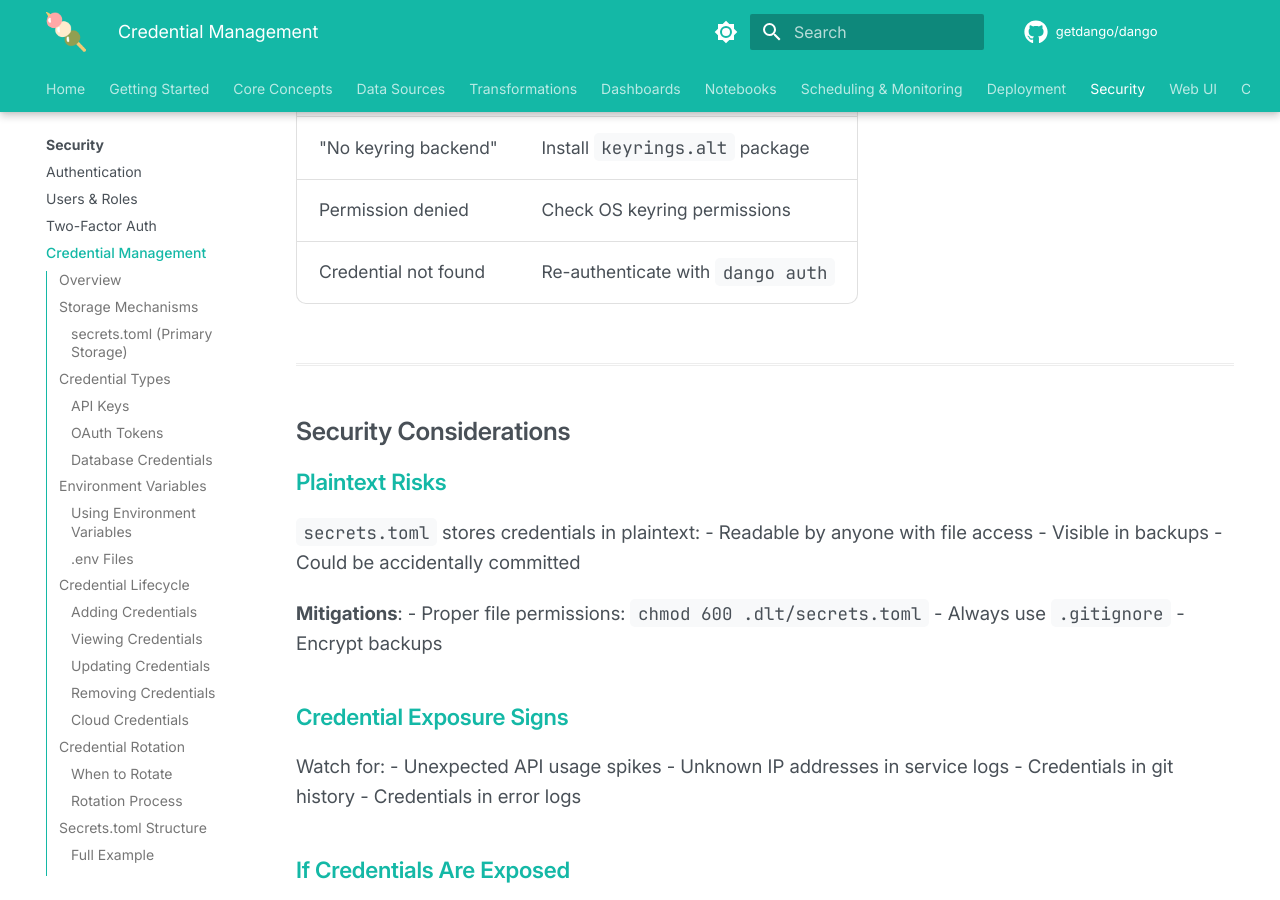
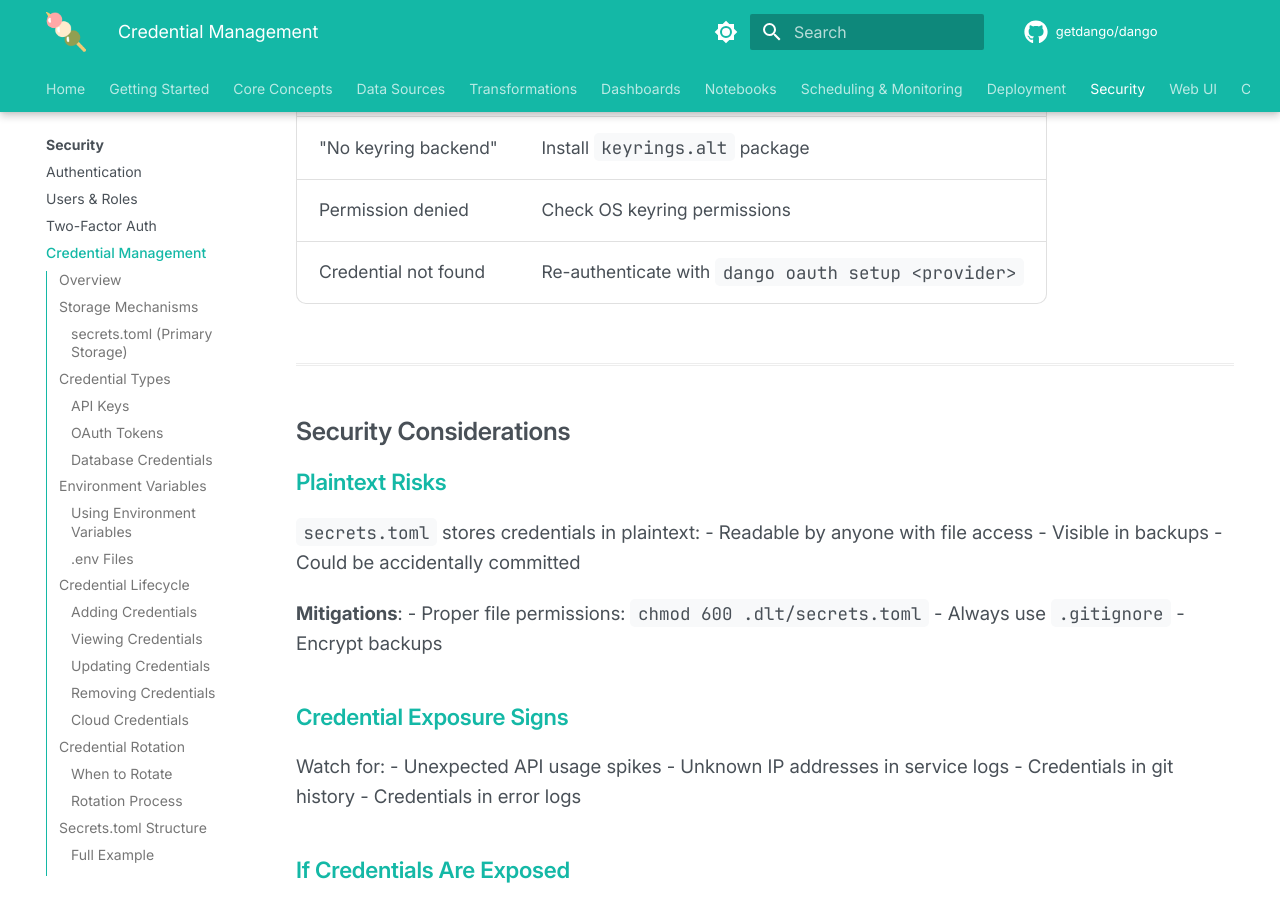
Before and after one commit to getdango/docs, an MkDocs documentation site: the page built from docs/security/credentials.md, in a window 1280 px wide and 900 px high, scrolled down 7762 px. Built offline with MkDocs 1.6.1 and Material for MkDocs 9.7.7, drawn with Linux system fonts in a browser that asks for light colours; comment, search, counter and statistics services are not loaded; the version menu is left out.

Commit message:
fix: remaining dango auth → dango oauth references in credentials.md and best-practices.md
Co-Authored-By: Claude Opus 4.6 (1M context) <noreply@anthropic.com>

```diff
--- a/docs/security/credentials.md
+++ b/docs/security/credentials.md
@@ -300,7 +300,7 @@ Dango can optionally use the system keyring to store an encryption key that prot
 |-------|----------|
 | "No keyring backend" | Install `keyrings.alt` package |
 | Permission denied | Check OS keyring permissions |
-| Credential not found | Re-authenticate with `dango auth` |
+| Credential not found | Re-authenticate with `dango oauth setup <provider>` |
 
 ---
 
```
Also changed, not shown: docs/security/best-practices.md (+1 -1 lines).
